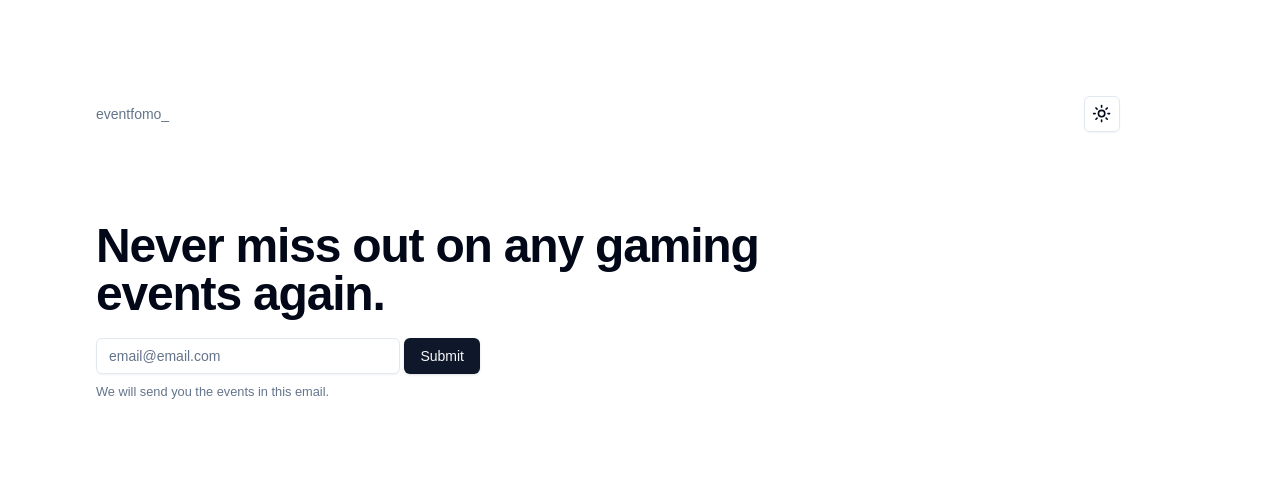
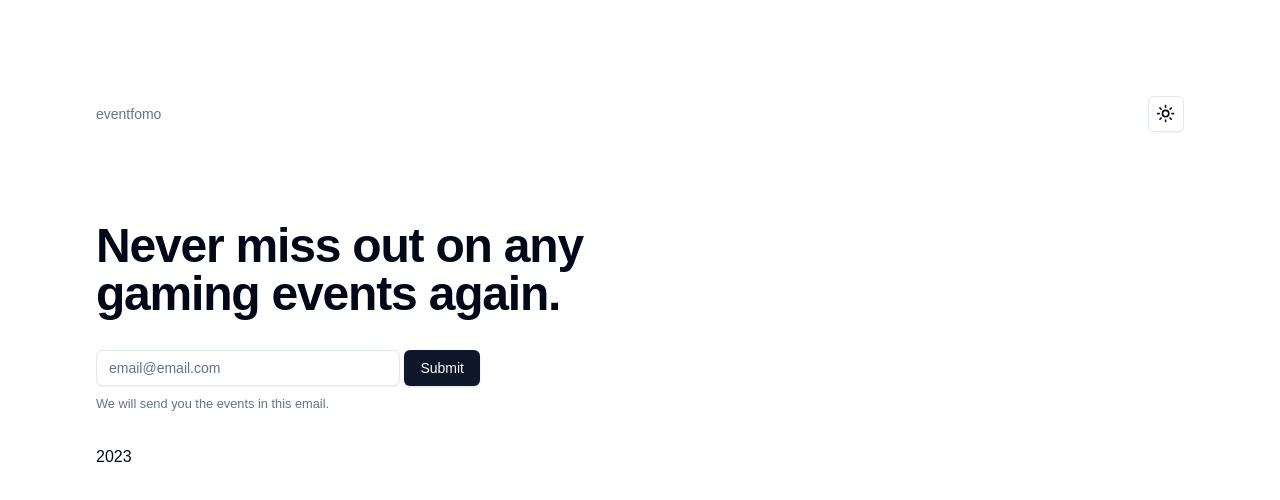
Before and after one commit to erindhoxha/Eventfomo, a Next.js app: page / in a window 1280 px wide. Shown: the top 500 px of the page. Built offline with nearby package versions, Linux system fonts and the light colour scheme.

Commit message:
Fix layout

```diff
--- a/app/components/Form/Form.tsx
+++ b/app/components/Form/Form.tsx
@@ -38,7 +38,7 @@ const Form = () => {
 
   return (
     <UIForm {...form}>
-      <form onSubmit={form.handleSubmit(onSubmit)} className="space-y-8 w-full">
+      <form onSubmit={form.handleSubmit(onSubmit)} className="w-full">
         <FormField
           control={form.control}
           name="username"
--- a/app/components/Header/Header.tsx
+++ b/app/components/Header/Header.tsx
@@ -3,8 +3,8 @@ import ThemeToggle from '../ThemeToggle/ThemeToggle';
 
 const Header = () => {
   return (
-    <div className="max-w-5xl w-full items-center justify-between font-mono text-sm flex">
-      <p className="text-muted-foreground">eventfomo_</p>
+    <div className=" w-full items-center justify-between font-mono text-sm flex">
+      <p className="text-muted-foreground">eventfomo</p>
       <ThemeToggle />
     </div>
   );
--- a/app/page.tsx
+++ b/app/page.tsx
@@ -2,19 +2,21 @@
 
 import Form from './components/Form/Form';
 import Header from './components/Header/Header';
-import { Input } from '@/components/ui/input';
 
 export default function Home() {
   return (
     <main className="flex flex-col items-start p-6 lg:p-24 ">
       <Header />
       <div className="mt-[90px] max-w-5xl w-full items-center justify-between font-mono text-sm flex">
-        <h1 className="max-w-2xl scroll-m-20 text-4xl font-extrabold tracking-tight lg:text-5xl">
+        <h1 className="max-w-xl scroll-m-20 text-4xl font-extrabold tracking-tight lg:text-5xl">
           Never miss out on any gaming events again.
         </h1>
       </div>
-      <div className="mt-5 w-full">
+      <div className="mt-8 w-full">
         <Form />
+      </div>
+      <div className="mt-8 w-full">
+        <p>2023</p>
       </div>
     </main>
   );
```
